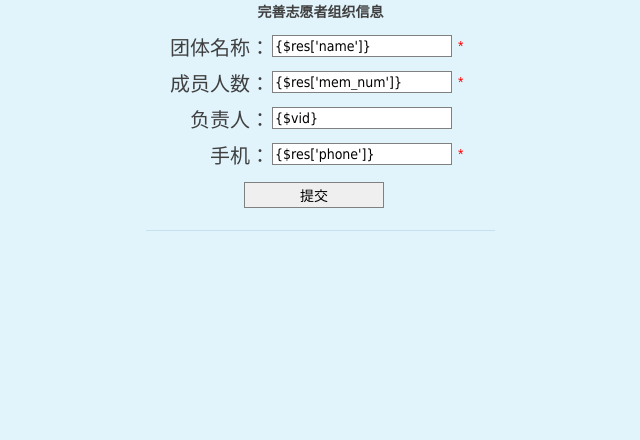
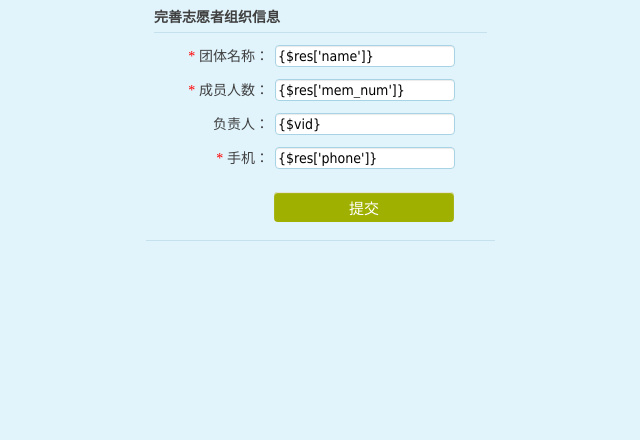
Before and after one commit to shanghaishule/voter, a PHP site: page /DbName/home/Tpl/default/Group/group.html in a window 1280 px wide. Shown: the top 440 px of the page, without its empty margins (315-955 px from the left). Run offline with PHP 8.4, Linux system fonts and the light colour scheme.

Commit message:
Refine article_detail.html, group.html,personal.html, register_form.html css style.

```diff
--- a/home/Tpl/default/Group/group.html
+++ b/home/Tpl/default/Group/group.html
@@ -8,45 +8,8 @@
 <link type="text/css" rel="stylesheet" href="../Public/css/style.css">
 <link type="text/css" rel="stylesheet" href="../Public/css/font-awesome.css">
 
-<style type="text/css">
-.labels{
-/*	margin-left: 25px;*/
-	float: left;
-	text-align: right;
-	width: 116px;
-	font-size: 20px;
-}
-form{margin:0px}
-input{
-	width: 180px;
-	border:1px solid #808080;
-	margin: 2px;
-	padding: 2px;
-}
+<load href="../Public/js/alert.js" />
 
-textarea{
-	width: 250px;
-	height: 150px;
-}
-
-.button{
-	margin-left: 90px;
-	margin-top: 5px;
-	width: 140px;
-}
-
-.star{ color:red;}
-
-br{
-	clear: left;
-}
-.input_class{
-	margin-top: 5px;
-	padding-top: 5px;
-}
-</style>
-
-<load href="../Public/js/alert.js" />
 <script language="javascript">
 	var index = new Array();
 	var obj = new Array();　//创建一个数组
@@ -78,39 +41,52 @@ br{
 
 <div id="web">
 	<include file="Public:header" />
-
 	<div id="container">
-		<!-- <b><a href="__APP__/Index/personal">完善个人信息</a></b>&nbsp;&nbsp;<b><a href="__APP__/Group/group">完善志愿者组织信息</a></b> -->
-		<center><b>完善志愿者组织信息</b></center>
+		<div id="container_header"><h2>完善志愿者组织信息</h2></div>
 		<form action="__APP__/Group/group_insert" method="POST">
-			<input type="hidden" name="g_id" value="{$res['g_id']}" />
-
-			<div class="input_class">
-				<span class="labels">团体名称：</span>
-				<input type="text" name="name" value="{$res['name']}" />
-				<span class="star">*</span>
+            <div class="field_row">
+			  <span class="field_label">
+			    <input type="hidden" name="g_id" value="{$res['g_id']}" />
+			    <span class="required">*</span>
+				<span>团体名称：</span>
+			  </span>
+			  <span class="field_value">
+			    <input type="text" name="name" value="{$res['name']}" />
+			  </span>
 			</div>
 
-			<div class="input_class">
-				<span class="labels">成员人数：</span>
-				<input type="text" name="mem_num" value="{$res['mem_num']}" />
-				<span class="star">*</span>
+			<div class="field_row">
+			  <span class="field_label">
+			    <span class="required">*</span>
+				<span>成员人数：</span>
+			  </span>
+			  <span class="field_value">
+			    <input type="text" name="mem_num" value="{$res['mem_num']}" />
+			  </span>
 			</div>
 
-			<div class="input_class">
-				<span class="labels">负责人：</span>
-				<input type="text" name="resp" value="{$vid}" readonly />
+			<div class="field_row">
+			  <span class="field_label">
+				<span>负责人：</span>
+			  </span>
+			  <span class="field_value">
+			    <input type="text" name="resp" value="{$vid}" readonly />
+			  </span>
 			</div>
 
-			<div class="input_class">
-				<span class="labels">手机：</span>
-				<input type="text" name="phone" value="{$res['phone']}" />
-				<span class="star">*</span>
+			<div class="field_row">
+			  <span class="field_label">
+			    <span class="required">*</span>
+				<span>手机：</span>
+			  </span>
+			  <span class="field_value">
+			    <input type="text" name="phone" value="{$res['phone']}" />
+			  </span>
 			</div>
 
-			<div class="input_class">
-				<input type="submit" class="button" onclick="return input_check(this.form);" value="提交" />
-				<!-- <input type="submit" class="button" value="返回" onclick="window.history.go(-1)"> -->
+			<div class="field_row margin_top_15">
+				<input type="submit" class="submit_btn"
+				  onclick="return input_check(this.form);" value="提交" />
 			</div>
 		</form>
 
--- a/home/Tpl/default/Public/css/style.css
+++ b/home/Tpl/default/Public/css/style.css
@@ -139,13 +139,50 @@ br{
 #container_header h2 {
 	border-bottom: solid 1px #c5e1ed;
 }
+.field_row {
+  height: 30px;
+  margin-bottom: 4px;
+}
+.field_label {
+  display: inline-block;
+  width: 115px;
+  text-align: right;
+}
+.margin_top_15 {
+	margin-top: 15px;
+}
+
+input{
+	width: 180px;
+	border:1px solid #808080;
+	margin: 2px;
+	padding: 2px;
+	box-shadow: 0px 1px 1px 0px #eaeaea inset;
+	-webkit-box-shadow: 0px 1px 1px 0px #eaeaea inset;
+	-moz-box-shadow: 0px 1px 1px 0px #eaeaea inset;
+	border-radius: 4px;
+	border: 1px solid #a8d3e4;
+}
+
+input[type="text"]:focus {
+	/* border-color: #FFB941; */
+	outline: -webkit-focus-ring-color auto 5px;
+}
+.submit_btn {
+  margin-left: 120px;
+  height: 30px;
+  border: 0;
+  font-size: 15px;
+  color: #FFF;
+  background-color: #9fb000;
+}
 
 /*
 * newest_active.html
 */
 .activity_board {
   border-radius: 4px;
-  background-color: rgba(255, 255, 255,.8);
+  background-image: linear-gradient( #ffffff , #e5eecc 100px);
   border: solid 1px #c5e1ed;
   border-top: 2px solid #f29155;
   margin-bottom: 10px;
@@ -174,3 +211,34 @@ br{
   height: 32px;
   border: none;
 }
+/*
+*  article_detail.html
+*/
+
+.contents {
+	margin: 15px 10px;
+}
+
+/*
+*  register_form.html
+*/
+.r_type {
+	margin: 30px 0 10px 60px;
+	height: 40px;
+}
+.r_type a {
+  text-decoration: none;
+  border: 0;
+  background-color: #9fb000;
+  border-radius: 4px;
+  display: inline-block;
+  height: 30px;
+  width: 100px;
+  line-height: 30px;
+  text-align: center;
+  color: #fff;
+}
+
+.margin_l_10 {
+  margin-left:10px;
+}
```
Also changed, not shown: home/Tpl/default/Contents/article_detail.html (+9 -14 lines), home/Tpl/default/Index/personal.html (+0 -40 lines), home/Tpl/default/Index/register_form.html (+5 -20 lines).
